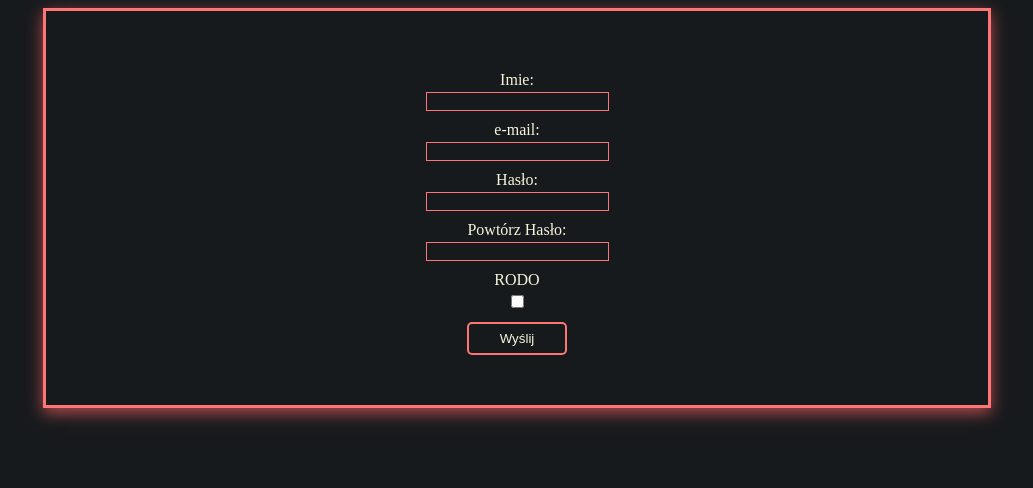
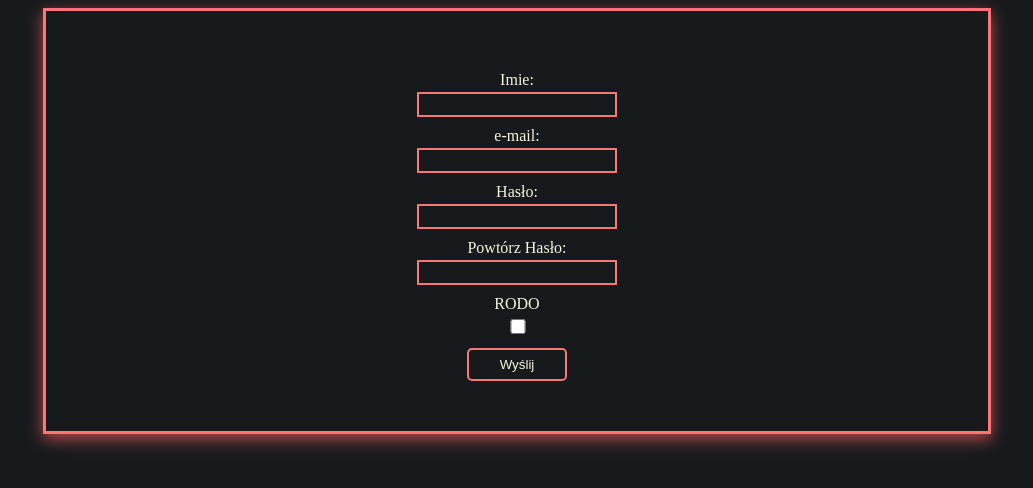
Before and after one commit to mb-dir/form_validation, a website built with webpack: page src/pages/index.html in a window 1280 px wide. Shown: the whole page, without its empty margins (123-1156 px from the left). Built offline with nearby package versions, Linux system fonts and the light colour scheme.

Commit message:
Add styles for inputs
Now the inputs are more visible

```diff
--- a/src/pages/index.html
+++ b/src/pages/index.html
@@ -35,7 +35,7 @@
 
         <div class="mainForm__inputContainer">
             <label for="userRodoConfirm" class="mainForm__label">RODO</label>
-            <input type="checkbox" name="userRodoConfirm" class="mainForm__input" id="userRodoConfirm" required aria-required="true">
+            <input type="checkbox" name="userRodoConfirm" class="mainForm__input mainForm__input--small" id="userRodoConfirm" required aria-required="true">
         </div>
 
         <button class="mainForm__btnSend" id="btnSend">Wyślij</button>
--- a/src/styles/main.css
+++ b/src/styles/main.css
@@ -34,10 +34,16 @@ body{
 }
 
 .mainForm__input{
-    border: 1px solid #ff7575;
+    width: 200px;
+    height: 25px;
+    border: 2px solid #ff7575;
     background-color: #171a1d;
     caret-color: beige;
     color: beige;
+}
+.mainForm__input--small{
+    width: 100px;
+    height: 15px;
 }
 .mainForm__errorInfo{
     width: 100%;
```
